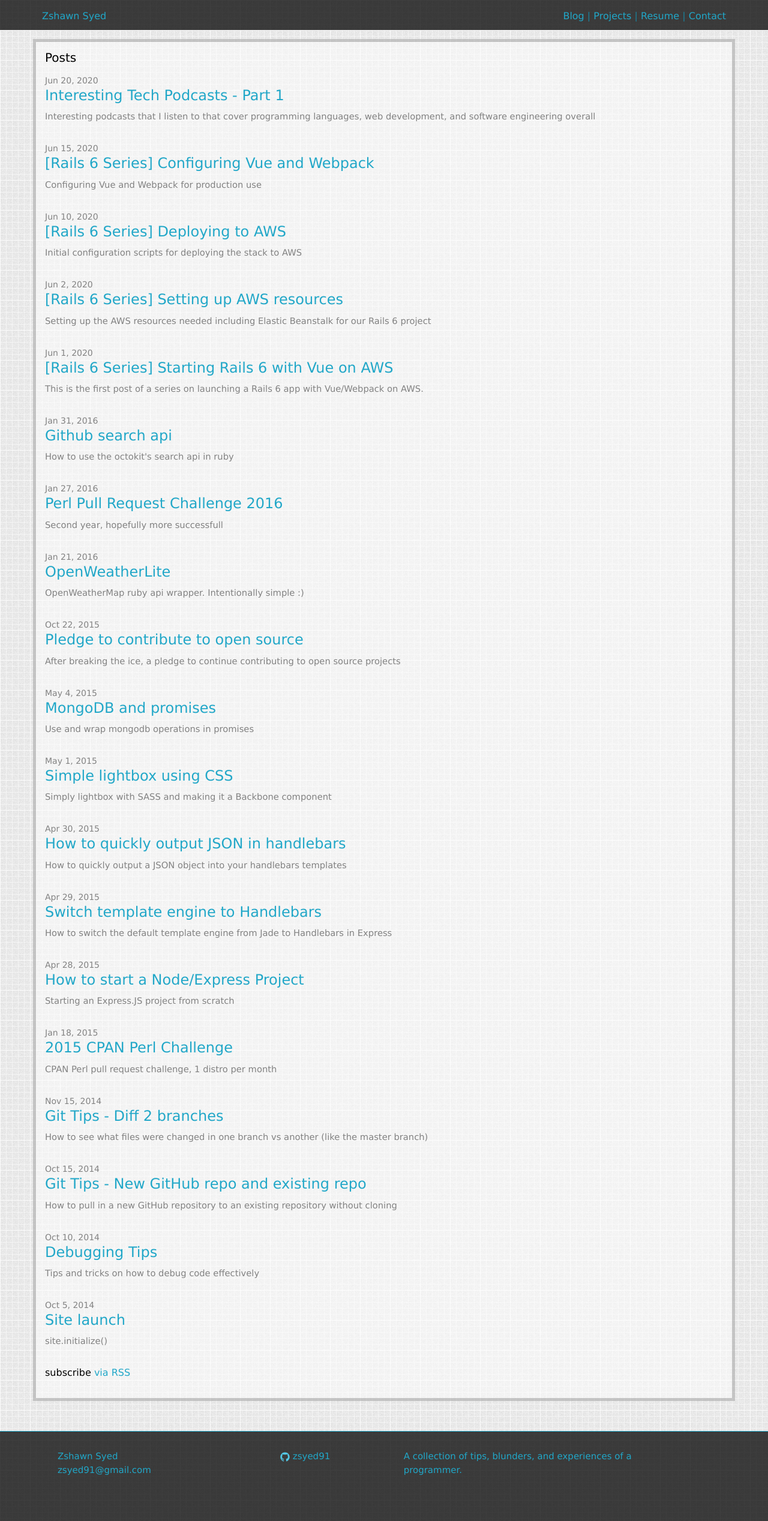
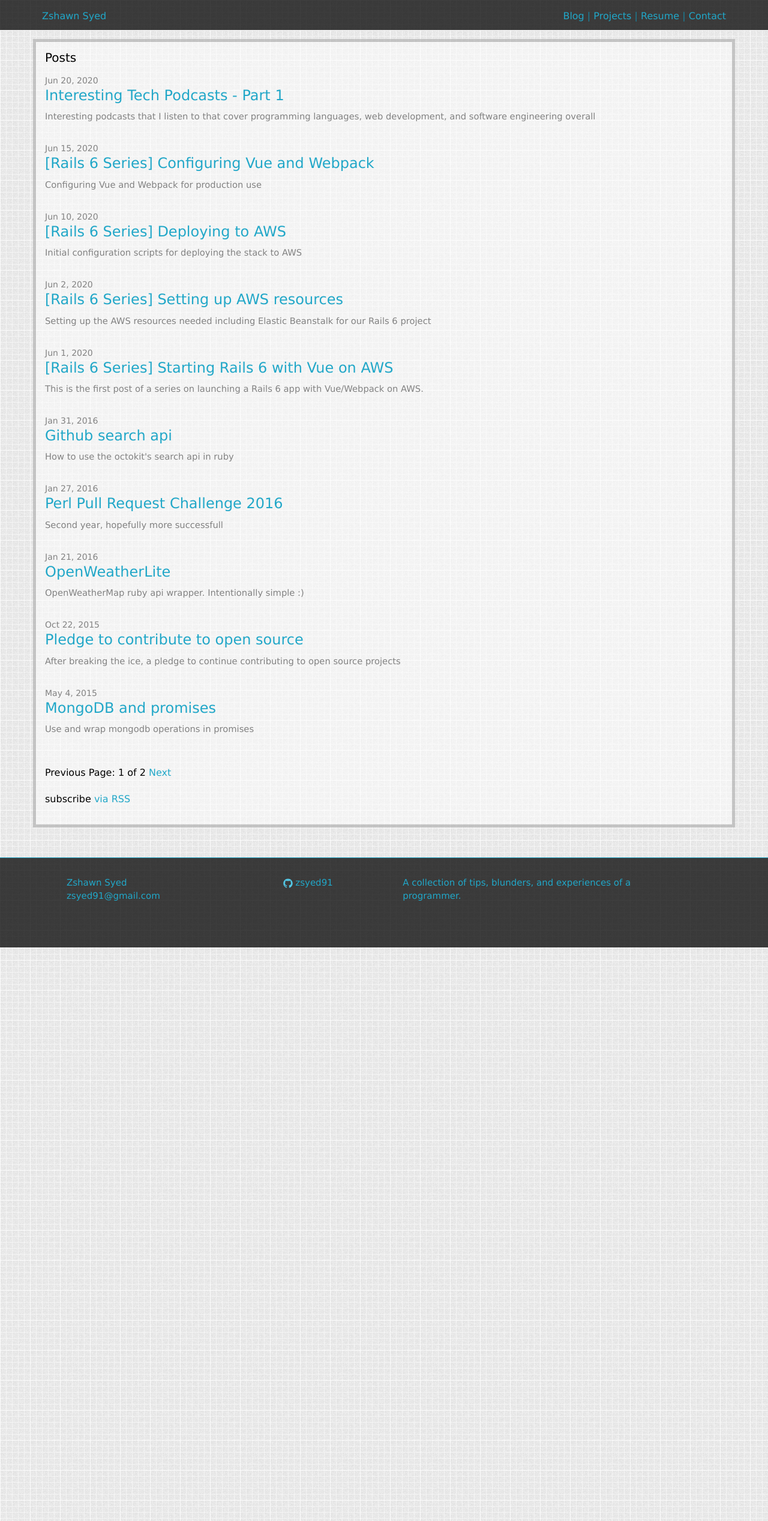
Before and after one commit to zsyed91/zsyed91.github.io, a Jekyll site: the page built from blog/index.html, in a window 1280 px wide. Shown: the whole page at 60% size. Built offline with Jekyll 4.4.1, drawn with Linux system fonts in a browser that asks for light colours; the list of posts is cut into pages by our own code.

Commit message:
Working pagination links
* Added pagination to blog link including pagination links
* Fixed up home page to include read all link to blog

```diff
--- a/_config.yml
+++ b/_config.yml
@@ -14,6 +14,7 @@ markdown: kramdown
 highlighter: rouge
 permalink: pretty
 paginate: 10
+paginate_path: "/blog/page:num"
 plugins:
   - jekyll-paginate
   - jekyll-toc
--- a/_includes/footer.html
+++ b/_includes/footer.html
@@ -1,6 +1,6 @@
 <footer class="site-footer">
 
-  <div class="footer-wrapper">
+  <div class="footer-wrapper container">
 
     <div class="footer-col-wrapper">
       <div class="footer-col  footer-col-1">
--- a/_sass/_base.scss
+++ b/_sass/_base.scss
@@ -188,3 +188,10 @@ html, body {
   margin-bottom: -150px;
   padding-bottom: 200px;
 }
+
+.toc-top-list {
+    list-style-type: upper-alpha;
+}
+.toc-sublist {
+    list-style-type: lower-alpha;
+}
--- a/blog.md
+++ /dev/null
@@ -1,24 +0,0 @@
----
-layout: default
----
-
-<div class="home container wrapper">
-
-  <h1 class="page-heading">Posts</h1>
-
-  <ul class="post-list">
-    {% for post in site.posts %}
-      <li>
-        <span class="post-meta">{{ post.date | date: "%b %-d, %Y" }}</span>
-
-        <h2>
-          <a class="post-link" href="{{ post.url | prepend: site.baseurl }}">{{ post.title }}</a>
-          <span class="post-description">{{ post.summary }}</span>
-        </h2>
-      </li>
-    {% endfor %}
-  </ul>
-
-  <p class="rss-subscribe">subscribe <a href="{{ "/feed.xml" | prepend: site.baseurl }}">via RSS</a></p>
-
-</div>
--- /dev/null
+++ b/blog/index.html
@@ -0,0 +1,44 @@
+---
+layout: default
+title: Zshawn Syed | Blog
+---
+
+<div class="home container wrapper">
+
+  <h1 class="page-heading">Posts</h1>
+
+  <ul class="post-list">
+    {% for post in paginator.posts %}
+      <li>
+        <span class="post-meta">{{ post.date | date: "%b %-d, %Y" }}</span>
+
+        <h2>
+          <a class="post-link" href="{{ post.url | prepend: site.baseurl }}">{{ post.title }}</a>
+          <span class="post-description">{{ post.summary }}</span>
+        </h2>
+      </li>
+    {% endfor %}
+  </ul>
+
+  <!-- Pagination links -->
+  <div class="pagination">
+    {% if paginator.previous_page %}
+      <a href="{{ paginator.previous_page_path }}" class="previous">
+        Previous
+      </a>
+    {% else %}
+      <span class="previous">Previous</span>
+    {% endif %}
+    <span class="page_number ">
+      Page: {{ paginator.page }} of {{ paginator.total_pages }}
+    </span>
+    {% if paginator.next_page %}
+      <a href="{{ paginator.next_page_path }}" class="next">Next</a>
+    {% else %}
+      <span class="next ">Next</span>
+    {% endif %}
+  </div>
+
+  <p class="rss-subscribe">subscribe <a href="{{ "/feed.xml" | prepend: site.baseurl }}">via RSS</a></p>
+
+</div>
--- a/index.html
+++ b/index.html
@@ -4,7 +4,6 @@ layout: home
 
 <section class="page-content">
   <div class="container wrapper">
-
     <h1>Recent Posts</h1>
 
     <ul class="post-list">
@@ -21,9 +20,9 @@ layout: home
       {% endfor %}
     </ul>
 
+    <a href="{{ 'blog' | prepend: site.baseurl }}" class="btn btn-block btn-primary" title="Read All">Read All</a>
   </div>
 </section>
-
 
 <div class="no-gutters container">
 <section class="row">
```
Lines whose indentation alone changed are shown as unchanged.
